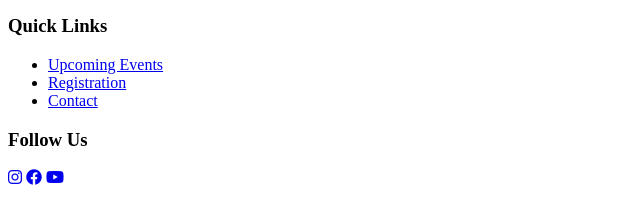
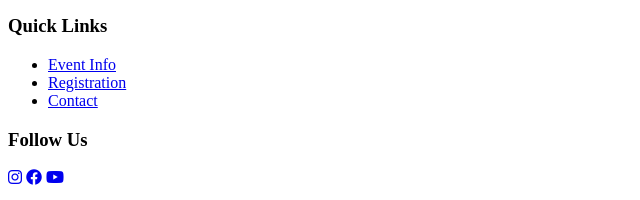
Before and after one commit to kyria56/kingscombatevents, a plain HTML site: page contact.html in a window 1280 px wide. Shown: the part 1203-1403 px from the top of the page, 0-640 px from the left. Drawn offline with Linux system fonts and the light colour scheme.

Commit message:
Update contact.html

```diff
--- a/contact.html
+++ b/contact.html
@@ -134,7 +134,7 @@
             <div class="footer-section">
                 <h3>Quick Links</h3>
                 <ul>
-                    <li><a href="event.html">Upcoming Events</a></li>
+                    <li><a href="event.html">Event Info</a></li>
                     <li><a href="registration.html">Registration</a></li>
                     <li><a href="contact.html">Contact</a></li>
                 </ul>
```
